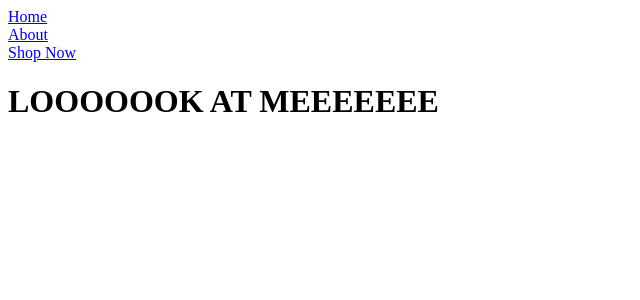
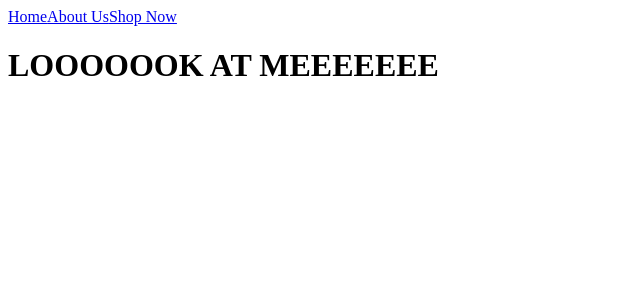
Before and after one commit to JudithEdh/CNE-React, a React (Create React App) app: page / in a window 1280 px wide. Shown: the top 300 px of the page, without its empty margins (0-640 px from the left). Built offline with nearby package versions, Linux system fonts and the light colour scheme.

Commit message:
Using Link in Nav component

```diff
--- a/src/components/Routing/Nav.jsx
+++ b/src/components/Routing/Nav.jsx
@@ -1,11 +1,14 @@
 import React from 'react';
+import {Link, BrowserRouter as Router} from 'react-router-dom';
 
 function Nav(){
     return(
         <>
-            <a href="http://www.google.com">Home</a><br/>
-            <a href="/about">About</a> <br/>
-            <a href="/shop">Shop Now</a>
+        <Router>
+            <Link to="/">Home</Link>
+            <Link to="/about">About Us</Link>
+            <Link to="/shop">Shop Now</Link>
+        </Router>
         </>
     );
 }
```
